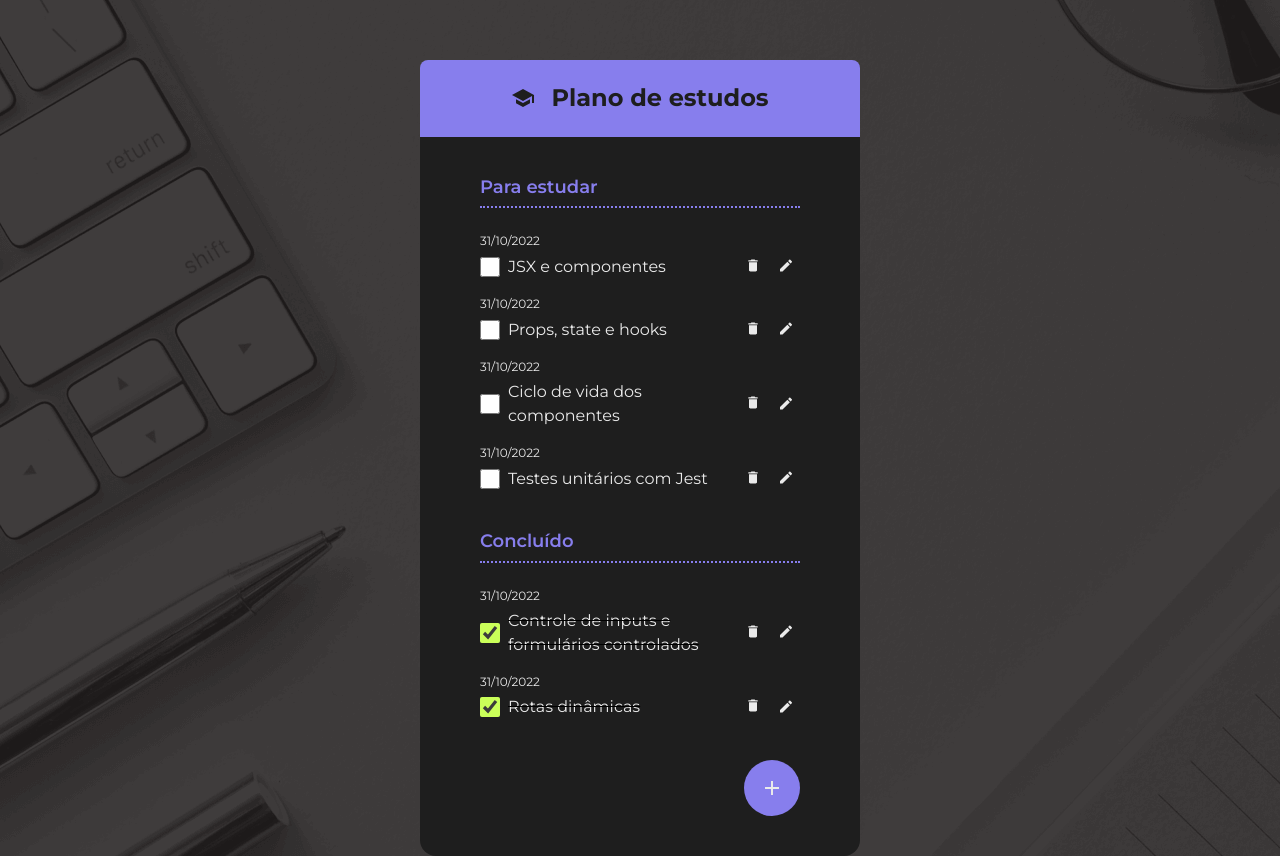
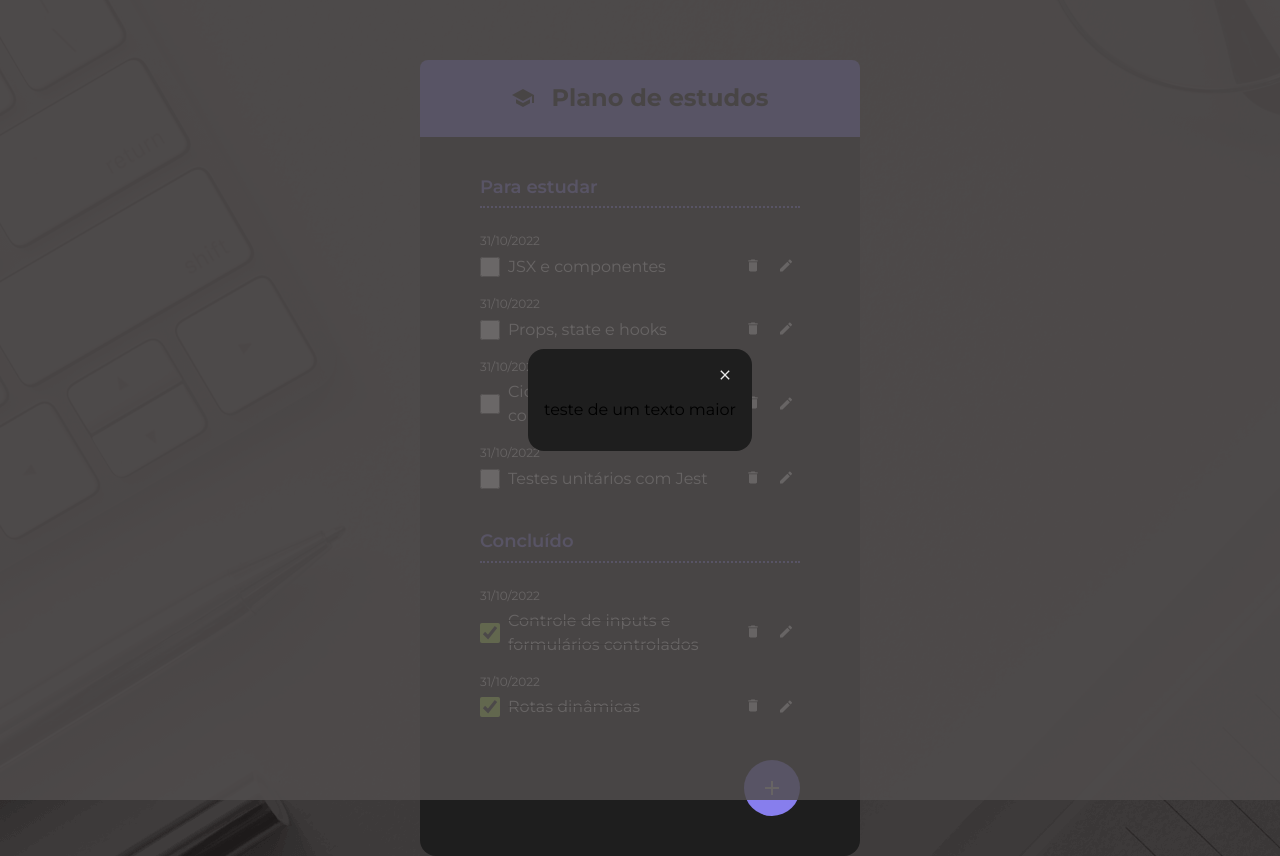
Before and after one commit to Ikejiri-1/react-todo-list-projeto-inicial, a React (Vite) app: page / in a window 1280 px wide. Both pictures are taken after a click on the button 772 px from the left and 787 px from the top of the page. Built offline with nearby package versions, Linux system fonts and the light colour scheme.

Commit message:
criação da modal com dialog, e utilizando useRef, useState e useEffect

```diff
--- a/src/App.jsx
+++ b/src/App.jsx
@@ -1,56 +1,63 @@
-import { ChecklistsWrapper } from "./components/ChecklistsWrapper"
-import { Container } from "./components/Container"
-import { FabButton } from "./components/FabButton"
-import { Footer } from "./components/Footer"
-import { Header } from "./components/Header"
-import { Heading } from "./components/Heading"
-import { IconPlus, IconSchool } from "./components/icons"
-import { SubHeading } from "./components/SubHeading"
-import { ToDoItem } from "./components/ToDoItem"
-import { ToDoList } from "./components/ToDoList"
+import { useState } from "react";
+import { ChecklistsWrapper } from "./components/ChecklistsWrapper";
+import { Container } from "./components/Container";
+import { Dialog } from "./components/Dialog";
+import { FabButton } from "./components/FabButton";
+import { Footer } from "./components/Footer";
+import { Header } from "./components/Header";
+import { Heading } from "./components/Heading";
+import { IconPlus, IconSchool } from "./components/icons";
+import { SubHeading } from "./components/SubHeading";
+import { ToDoItem } from "./components/ToDoItem";
+import { ToDoList } from "./components/ToDoList";
 
-const todos = [
+const toDos = [
   {
     id: 1,
     description: "JSX e componentes",
     completed: false,
-    createdAt: "2022-10-31"
+    createdAt: "2022-10-31",
   },
   {
     id: 2,
     description: "Props, state e hooks",
     completed: false,
-    createdAt: "2022-10-31"
+    createdAt: "2022-10-31",
   },
   {
     id: 3,
     description: "Ciclo de vida dos componentes",
     completed: false,
-    createdAt: "2022-10-31"
+    createdAt: "2022-10-31",
   },
   {
     id: 4,
     description: "Testes unitários com Jest",
     completed: false,
-    createdAt: "2022-10-31"
-  }
-]
+    createdAt: "2022-10-31",
+  },
+];
 const completed = [
   {
     id: 5,
     description: "Controle de inputs e formulários controlados",
     completed: true,
-    createdAt: "2022-10-31"
+    createdAt: "2022-10-31",
   },
   {
     id: 6,
     description: "Rotas dinâmicas",
     completed: true,
-    createdAt: "2022-10-31"
-  }
-]
+    createdAt: "2022-10-31",
+  },
+];
 
 function App() {
+  const [showDialog, setShowDialog] = useState(false);
+
+  function toggleDialog() {
+    setShowDialog(!showDialog);
+  }
 
   return (
     <main>
@@ -63,25 +70,28 @@
         <ChecklistsWrapper>
           <SubHeading>Para estudar</SubHeading>
           <ToDoList>
-            {todos.map(function (t) {
-              return <ToDoItem key={t.id} item={t} />
+            {toDos.map(function (t) {
+              return <ToDoItem key={t.id} item={t} />;
             })}
           </ToDoList>
           <SubHeading>Concluído</SubHeading>
           <ToDoList>
             {completed.map(function (t) {
-              return <ToDoItem key={t.id} item={t} />
+              return <ToDoItem key={t.id} item={t} />;
             })}
           </ToDoList>
           <Footer>
-            <FabButton>
+            <Dialog isOpen={showDialog} onClose={toggleDialog}>
+              <p>teste de um texto maior</p>
+            </Dialog>
+            <FabButton onClick={toggleDialog}>
               <IconPlus />
             </FabButton>
           </Footer>
         </ChecklistsWrapper>
       </Container>
     </main>
-  )
+  );
 }
 
-export default App
+export default App;
--- /dev/null
+++ b/src/components/Dialog/dialog.style.css
@@ -0,0 +1,18 @@
+::backdrop {
+  background-color: #504d4d;
+  opacity: 0.85;
+}
+.dialog {
+  background-color: #1e1e1e;
+  border: none;
+  border-radius: 1em;
+  padding: 1em;
+}
+.close-btn-wrapper {
+  text-align: end;
+}
+.close-btn {
+  border: none;
+  background: none;
+  cursor: pointer;
+}
--- /dev/null
+++ b/src/components/Dialog/index.jsx
@@ -0,0 +1,34 @@
+import { useEffect, useRef } from "react";
+import "./dialog.style.css";
+import { IconClose } from "../icons";
+
+export function Dialog({ isOpen, onClose, children }) {
+  const dialogRef = useRef(null);
+
+  useEffect(() => {
+    if (isOpen) {
+      openDialog();
+    } else {
+      closeDialog();
+    }
+  }, [isOpen]);
+  function openDialog() {
+    dialogRef.current.showModal();
+  }
+  function closeDialog() {
+    dialogRef.current.close();
+  }
+
+  return (
+    <>
+      <dialog ref={dialogRef} className="dialog">
+        <div className="close-btn-wrapper">
+          <button className="close-btn" autoFocus onClick={onClose}>
+            <IconClose></IconClose>
+          </button>
+        </div>
+        {children}
+      </dialog>
+    </>
+  );
+}
--- a/src/components/FabButton/index.jsx
+++ b/src/components/FabButton/index.jsx
@@ -1,9 +1,9 @@
-import './fab-button.style.css'
+import "./fab-button.style.css";
 
-export function FabButton({ children }) {
-    return (
-        <button className='fab'>
-            {children}
-        </button>
-    )
+export function FabButton({ children, ...rest }) {
+  return (
+    <button className="fab" {...rest}>
+      {children}
+    </button>
+  );
 }
--- a/src/components/icons/index.jsx
+++ b/src/components/icons/index.jsx
@@ -1,28 +1,81 @@
 export function IconSchool() {
   return (
-        <svg width="24" height="18" viewBox="0 0 24 18" fill="none" xmlns="http://www.w3.org/2000/svg">
-            <path d="M12 0L23.0156 6V14.0156H21V7.07812L12 12L0.984375 6L12 0ZM5.01562 10.1719L12 14.0156L18.9844 10.1719V14.2031L12 18L5.01562 14.2031V10.1719Z" fill="#1E1E1E" />
+    <svg
+      width="24"
+      height="18"
+      viewBox="0 0 24 18"
+      fill="none"
+      xmlns="http://www.w3.org/2000/svg"
+    >
+      <path
+        d="M12 0L23.0156 6V14.0156H21V7.07812L12 12L0.984375 6L12 0ZM5.01562 10.1719L12 14.0156L18.9844 10.1719V14.2031L12 18L5.01562 14.2031V10.1719Z"
+        fill="#1E1E1E"
+      />
     </svg>
-    )
+  );
 }
 export function IconPencil() {
   return (
-        <svg width="16" height="20" viewBox="0 0 16 20" fill="none" xmlns="http://www.w3.org/2000/svg">
-            <path d="M2 14L9.375 6.625L11.875 9.125L4.5 16.5H2V14ZM13.8125 6.25C13.9375 6.375 14 6.53125 14 6.71875C14 6.90625 13.9375 7.0625 13.8125 7.1875L12.5938 8.40625L10.0938 5.90625L11.3125 4.6875C11.4375 4.5625 11.5938 4.5 11.7812 4.5C11.9688 4.5 12.125 4.5625 12.25 4.6875L13.8125 6.25Z" fill="#EAEAEA" />
+    <svg
+      width="16"
+      height="20"
+      viewBox="0 0 16 20"
+      fill="none"
+      xmlns="http://www.w3.org/2000/svg"
+    >
+      <path
+        d="M2 14L9.375 6.625L11.875 9.125L4.5 16.5H2V14ZM13.8125 6.25C13.9375 6.375 14 6.53125 14 6.71875C14 6.90625 13.9375 7.0625 13.8125 7.1875L12.5938 8.40625L10.0938 5.90625L11.3125 4.6875C11.4375 4.5625 11.5938 4.5 11.7812 4.5C11.9688 4.5 12.125 4.5625 12.25 4.6875L13.8125 6.25Z"
+        fill="#EAEAEA"
+      />
     </svg>
-    )
+  );
 }
 export function IconTrash() {
   return (
-        <svg width="10" height="13" viewBox="0 0 10 13" fill="none" xmlns="http://www.w3.org/2000/svg">
-            <path d="M9.65625 1.15625V2.5H0.34375V1.15625H2.65625L3.34375 0.5H6.65625L7.34375 1.15625H9.65625ZM1 11.1562V3.15625H9V11.1562C9 11.5104 8.86458 11.8229 8.59375 12.0938C8.32292 12.3646 8.01042 12.5 7.65625 12.5H2.34375C1.98958 12.5 1.67708 12.3646 1.40625 12.0938C1.13542 11.8229 1 11.5104 1 11.1562Z" fill="#EAEAEA" />
+    <svg
+      width="10"
+      height="13"
+      viewBox="0 0 10 13"
+      fill="none"
+      xmlns="http://www.w3.org/2000/svg"
+    >
+      <path
+        d="M9.65625 1.15625V2.5H0.34375V1.15625H2.65625L3.34375 0.5H6.65625L7.34375 1.15625H9.65625ZM1 11.1562V3.15625H9V11.1562C9 11.5104 8.86458 11.8229 8.59375 12.0938C8.32292 12.3646 8.01042 12.5 7.65625 12.5H2.34375C1.98958 12.5 1.67708 12.3646 1.40625 12.0938C1.13542 11.8229 1 11.5104 1 11.1562Z"
+        fill="#EAEAEA"
+      />
     </svg>
-    )
+  );
 }
 export function IconPlus() {
   return (
-        <svg width="14" height="14" viewBox="0 0 14 14" fill="none" xmlns="http://www.w3.org/2000/svg">
-            <path d="M13.9844 7.98438H7.98438V13.9844H6.01562V7.98438H0.015625V6.01562H6.01562V0.015625H7.98438V6.01562H13.9844V7.98438Z" fill="#EAEAEA" />
+    <svg
+      width="14"
+      height="14"
+      viewBox="0 0 14 14"
+      fill="none"
+      xmlns="http://www.w3.org/2000/svg"
+    >
+      <path
+        d="M13.9844 7.98438H7.98438V13.9844H6.01562V7.98438H0.015625V6.01562H6.01562V0.015625H7.98438V6.01562H13.9844V7.98438Z"
+        fill="#EAEAEA"
+      />
     </svg>
-    )
+  );
 }
+export function IconClose() {
+  return (
+    <svg
+      width="10"
+      height="10"
+      viewBox="0 0 10 10"
+      fill="none"
+      xmlns="http://www.w3.org/2000/svg"
+    >
+      <path
+        d="M9.65625 1.28125L5.9375 5L9.65625 8.71875L8.71875 9.65625L5 5.9375L1.28125 9.65625L0.34375 8.71875L4.0625 5L0.34375 1.28125L1.28125 0.34375L5 4.0625L8.71875 0.34375L9.65625 1.28125Z"
+        fill="#EAEAEA"
+      />
+      Add commentMore actions
+    </svg>
+  );
+}
```
Lines whose indentation alone changed are shown as unchanged.
